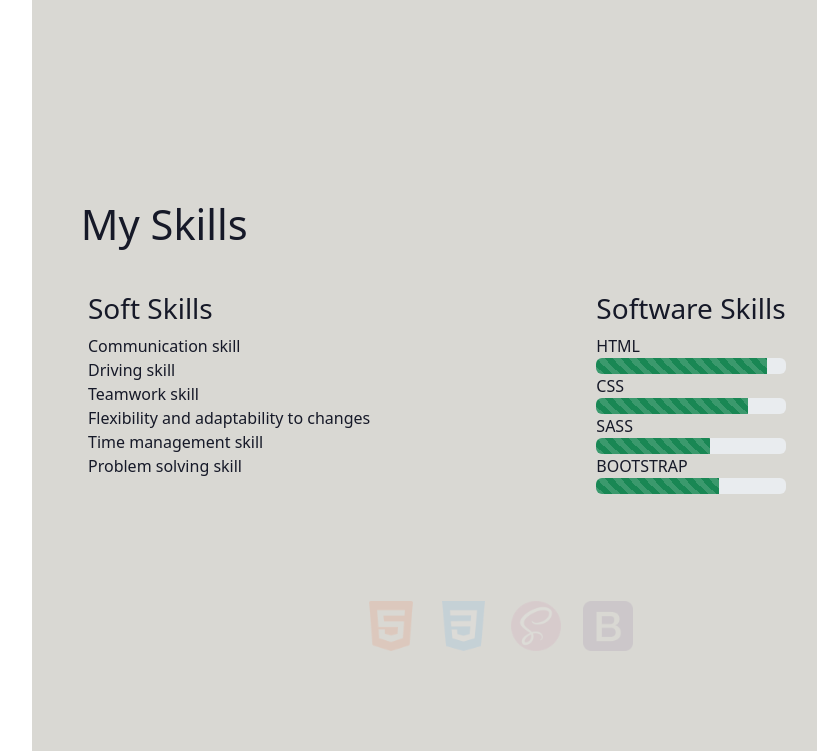
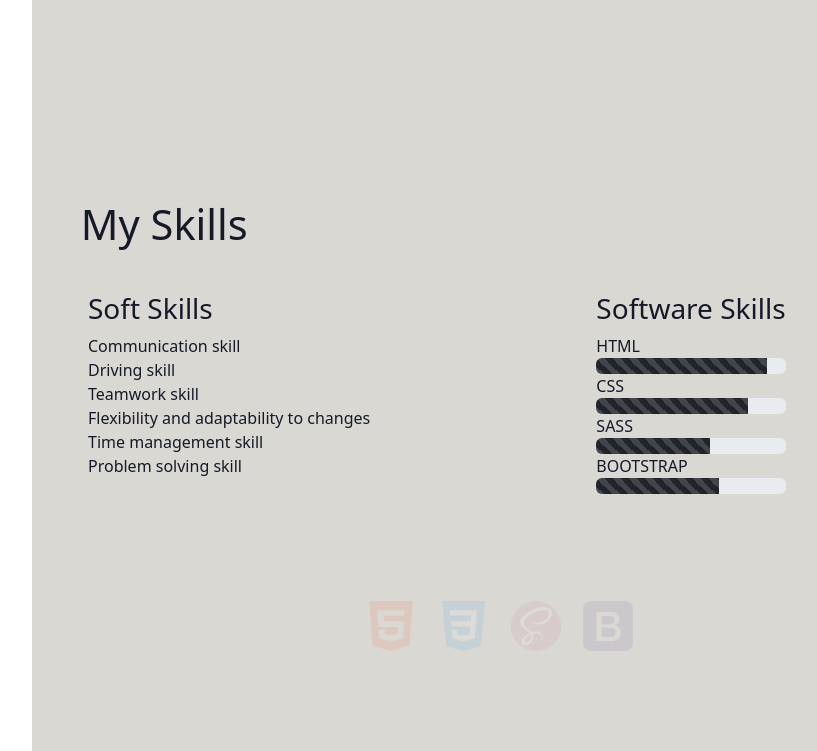
Before and after one commit to mhamdNaser/MyPortfolio, a plain HTML site: page index.html in a window 1280 px wide. Shown: the part 2289-3040 px from the top of the page, without its empty margins (288-1105 px from the left). Drawn offline with nearby package versions, Linux system fonts and the light colour scheme.

Commit message:
portfolio

```diff
--- a/index.html
+++ b/index.html
@@ -128,19 +128,19 @@
                             <h3>Software Skills</h3>
                             <li>HTML</li>
                             <div class="progress">
-                                <div class="progress-bar progress-bar-striped bg-success" role="progressbar" aria-label="Success striped example" style="width: 90%" aria-valuenow="25" aria-valuemin="0" aria-valuemax="100"></div>
+                                <div class="progress-bar progress-bar-striped bg-dark" role="progressbar" aria-label="Success striped example" style="width: 90%" aria-valuenow="25" aria-valuemin="0" aria-valuemax="100"></div>
                             </div>
                             <li>CSS</li>
                             <div class="progress">
-                                <div class="progress-bar progress-bar-striped bg-success" role="progressbar" aria-label="Success striped example" style="width: 80%" aria-valuenow="25" aria-valuemin="0" aria-valuemax="100"></div>
+                                <div class="progress-bar progress-bar-striped bg-dark" role="progressbar" aria-label="Success striped example" style="width: 80%" aria-valuenow="25" aria-valuemin="0" aria-valuemax="100"></div>
                             </div>
                             <li>SASS</li>
                             <div class="progress">
-                                <div class="progress-bar progress-bar-striped bg-success" role="progressbar" aria-label="Success striped example" style="width: 60%" aria-valuenow="25" aria-valuemin="0" aria-valuemax="100"></div>
+                                <div class="progress-bar progress-bar-striped bg-dark" role="progressbar" aria-label="Success striped example" style="width: 60%" aria-valuenow="25" aria-valuemin="0" aria-valuemax="100"></div>
                             </div>
                             <li>BOOTSTRAP</li>
                             <div class="progress">
-                                <div class="progress-bar progress-bar-striped bg-success" role="progressbar" aria-label="Success striped example" style="width: 65%" aria-valuenow="25" aria-valuemin="0" aria-valuemax="100"></div>
+                                <div class="progress-bar progress-bar-striped bg-dark" role="progressbar" aria-label="Success striped example" style="width: 65%" aria-valuenow="25" aria-valuemin="0" aria-valuemax="100"></div>
                             </div>
                         </ul>
                     </div>
```
